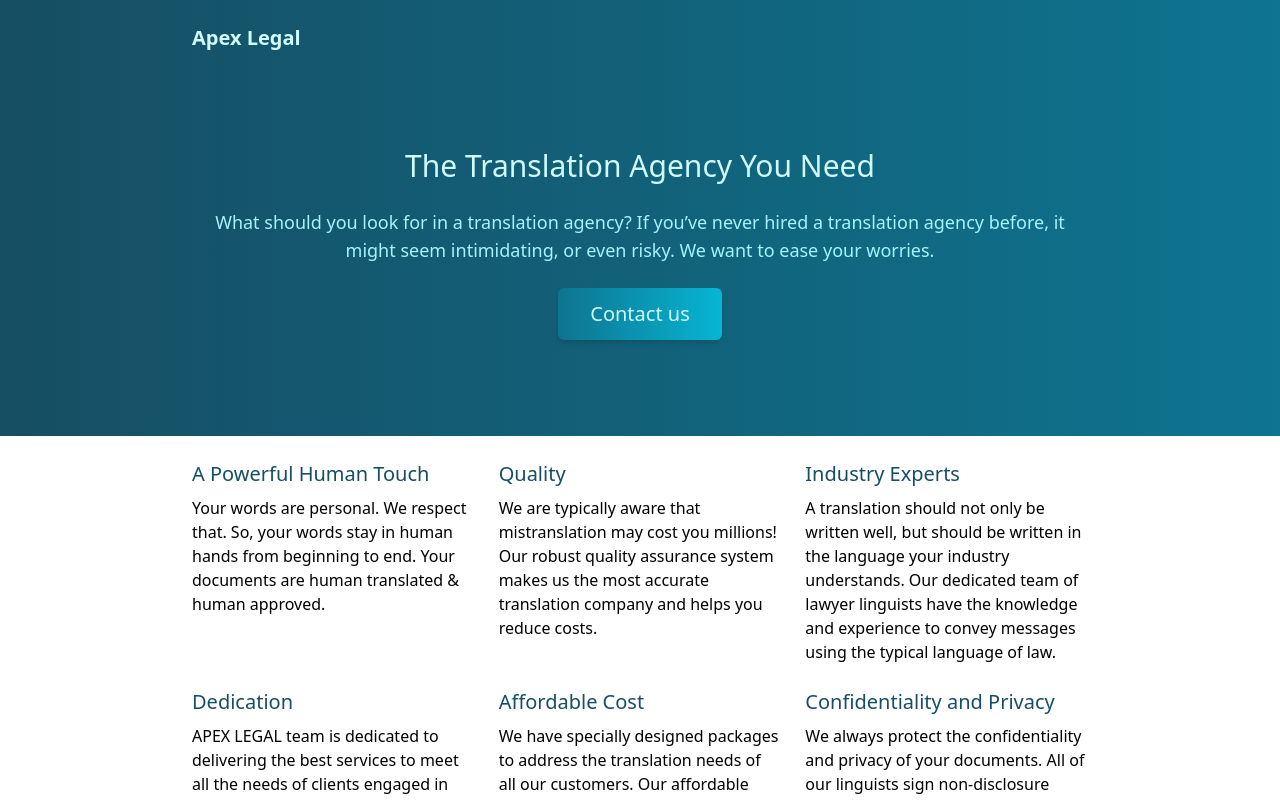
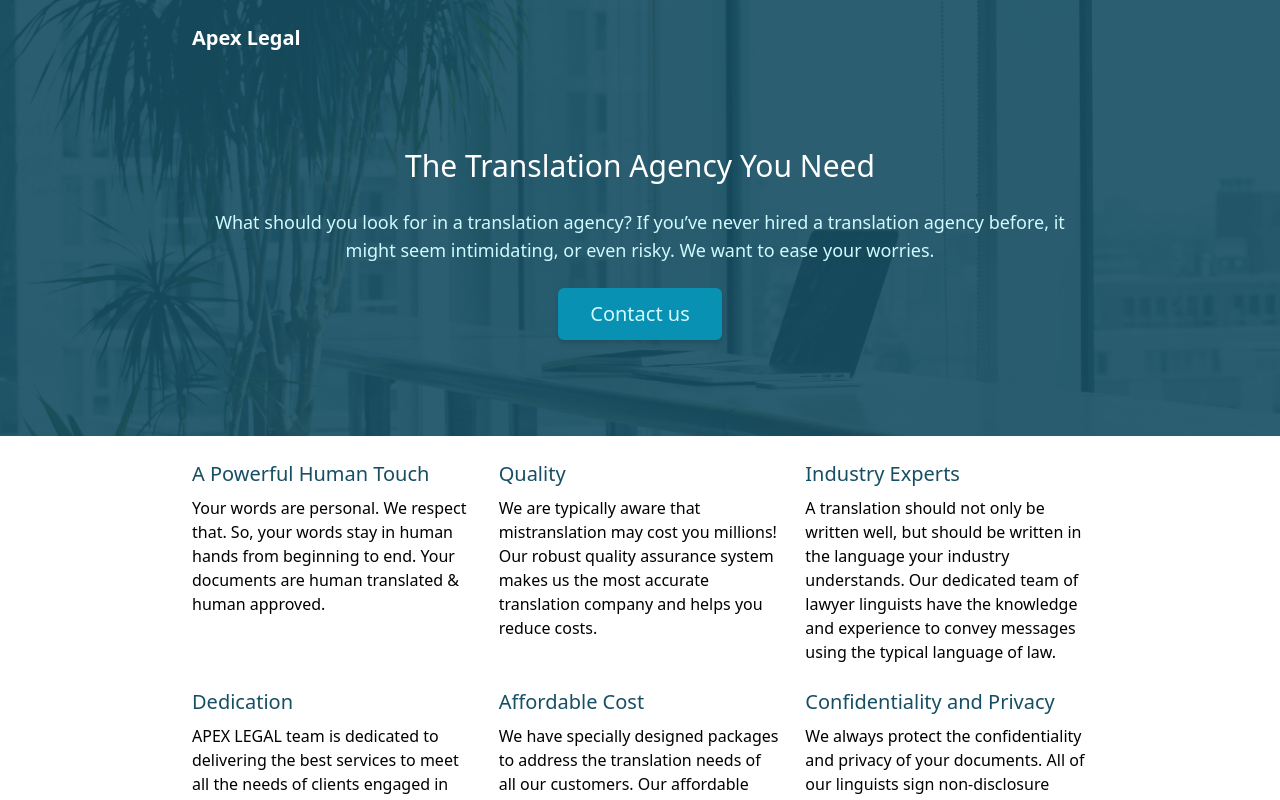
Before and after one commit to mibradev/apexlegal-website, a Next.js app: page / in a window 1280 px wide. Shown: the top 800 px of the page. Built offline with nearby package versions, Linux system fonts and the light colour scheme.

Commit message:
Add hero image

```diff
--- a/pages/index.tsx
+++ b/pages/index.tsx
@@ -1,5 +1,6 @@
 import type { NextPage } from 'next'
 import Head from 'next/head'
+import Image from 'next/image'
 import {
   ChatBubbleBottomCenterTextIcon,
   DocumentMagnifyingGlassIcon,
@@ -7,6 +8,7 @@ import {
   PencilSquareIcon,
   ScaleIcon,
 } from '@heroicons/react/24/outline'
+import heroImage from '../images/hero.jpg'
 
 const Home: NextPage = () => {
   return (
@@ -18,9 +20,17 @@ const Home: NextPage = () => {
           content="Translation and language solutions."
         />
       </Head>
-      <div className="bg-gradient-to-r from-cyan-900 to-cyan-700 text-cyan-100">
-        <Header />
-        <Hero />
+      <div className="relative bg-cyan-900 text-white">
+        <Image
+          src={heroImage}
+          alt="Hero image"
+          fill
+          className="absolute object-cover w-full h-full opacity-10"
+        />
+        <div className="relative z-10">
+          <Header />
+          <Hero />
+        </div>
       </div>
       <Features />
       <AboutUs />
@@ -41,14 +51,14 @@ function Hero() {
   return (
     <main className="p-6 md:px-12 lg:px-24 xl:px-48 space-y-6 py-24 text-center">
       <h1 className="text-3xl text-bold">The Translation Agency You Need</h1>
-      <p className="text-lg text-cyan-200">
+      <p className="text-lg text-cyan-100">
         What should you look for in a translation agency? If you’ve never hired
         a translation agency before, it might seem intimidating, or even risky.
         We want to ease your worries.
       </p>
       <a
         href="#"
-        className="inline-block bg-gradient-to-r from-cyan-700 to-cyan-500 text-cyan-100 px-8 py-3 rounded-md text-xl text-bold shadow-md"
+        className="inline-block bg-cyan-600 text-cyan-100 px-8 py-3 rounded-md text-xl text-bold shadow-md"
       >
         Contact us
       </a>
```
Also changed, not shown: images/hero.jpg (added).
